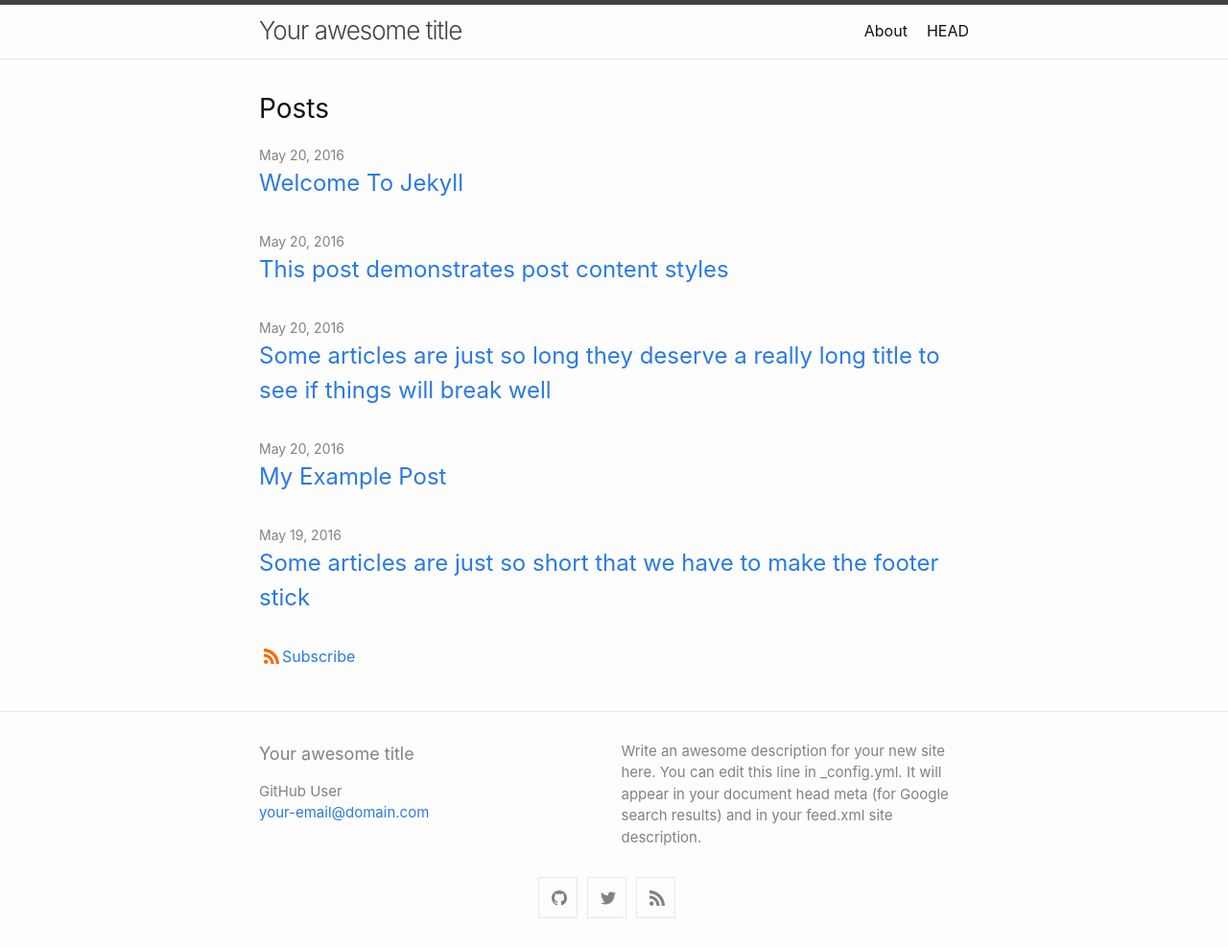
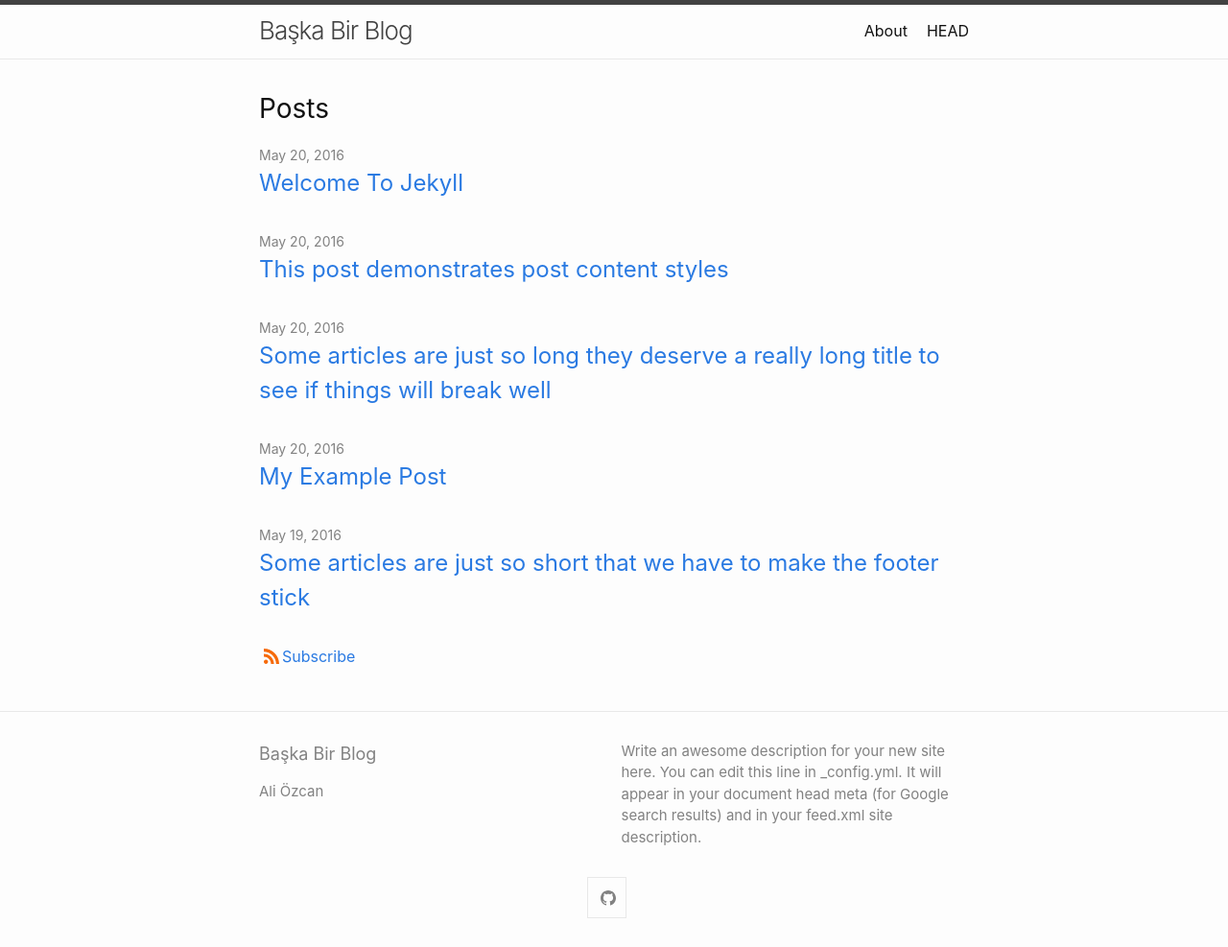
Before and after one commit to maliozcan/maliozcan.github.io, a Jekyll site: the page built from index.md, in a window 1280 px wide. Shown: the whole page at 96% size. Built offline with Jekyll 4.4.1, drawn with Linux system fonts in a browser that asks for light colours.

Commit message:
Change Configure

```diff
--- a/_config.yml
+++ b/_config.yml
@@ -1,11 +1,12 @@
-title: Your awesome title
-author: GitHub User
-email: your-email@domain.com
-description: > # this means to ignore newlines until "show_exerpts:"
+title: Başka Bir Blog
+author: Ali Özcan
+# email: your-email@domain.com
+description: > # this means to ignore newlines until "markdown:"
   Write an awesome description for your new site here. You can edit this
   line in _config.yml. It will appear in your document head meta (for
   Google search results) and in your feed.xml site description.
 
+markdown: kramdown
 show_excerpts: false # set to true to show excerpts on the homepage
 
 # Minima date format
@@ -15,9 +16,9 @@ minima:
 
   # generate social links in footer
   social_links:
-    twitter: jekyllrb
+    # twitter: jekyllrb
     github:  jekyll
-    rss: rss
+    # rss: rss
     # dribbble: jekyll
     # facebook: jekyll
     # flickr:   jekyll
```
